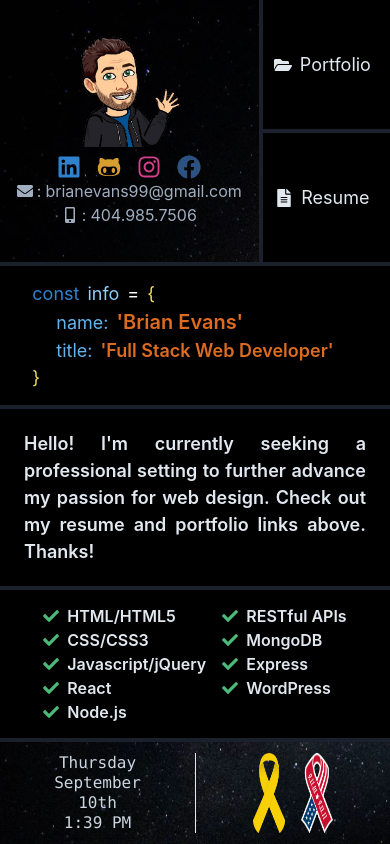
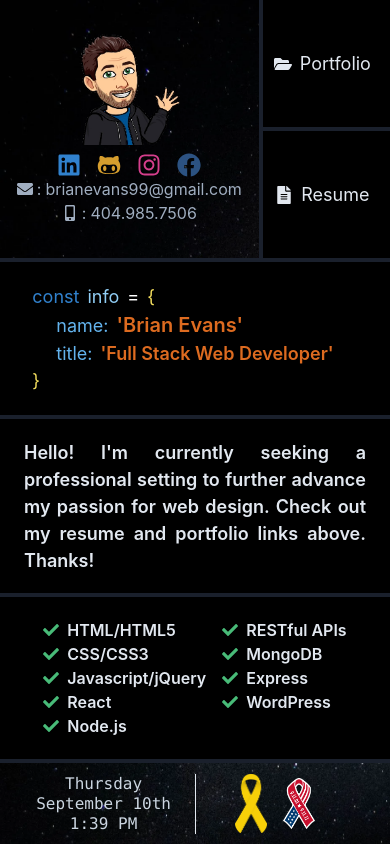
Before and after one commit to brianevans99/MyPortfolio, a React (Create React App) app in the folder client/: page / in a window 390 px wide. Built offline with nearby package versions, Linux system fonts and the light colour scheme.

Commit message:
fixed bugs with Safari

```diff
--- a/client/src/components/Date/Date.js
+++ b/client/src/components/Date/Date.js
@@ -10,7 +10,7 @@ function Date() {
   ))
   return (
     <div className='grid grid-cols-2 divide-x'>
-      <div className='flex flex-col justify-center text-gray-400 md:text-lg font-mono px-8 leading-tight'>
+      <div className='flex flex-col items-center text-gray-400 md:text-lg font-mono leading-tight pr-4'>
         <div className='text-center'>{moment().format('dddd')}</div>
         <div className='text-center'>{moment().format('MMMM Do')}</div>
         <div className='text-center'>{time}</div>
--- a/client/src/components/Ribbon/Ribbon.js
+++ b/client/src/components/Ribbon/Ribbon.js
@@ -1,5 +1,9 @@
 import React from 'react'
 
 export default function Ribbon({ image, imgAlt }) {
-  return <img className='w-8 mx-2' src={image} alt={imgAlt} />
+  return (
+    <div className='flex justify-center items-center'>
+      <img className='w-8 mx-2' src={image} alt={imgAlt} />
+    </div>
+  )
 }
--- a/client/src/pages/Home.js
+++ b/client/src/pages/Home.js
@@ -30,8 +30,8 @@ function Home() {
     </div>
   ))
   return (
-    <div className='w-screen h-screen bg-gray-900'>
-      <div className='container-fluid h-full grid grid-cols-6 md:grid-rows-10 lg:grid-rows-8 gap-1 mx-auto p-0 overflow-hidden'>
+    <div className='bg-gray-900'>
+      <div className='container-fluid h-screen grid grid-cols-6 md:grid-rows-10 lg:grid-rows-8 gap-1 mx-auto p-0 overflow-hidden'>
         <div
           style={divStyle}
           className={`${baseCSS} p-2 col-span-4 md:col-span-2 row-span-4 `}
@@ -62,13 +62,13 @@ function Home() {
         </div>
 
         <div
-          className={`${baseCSS} col-span-6 md:col-span-4 row-span-2 md:row-span-3 transition duration-200 ease-in-out hover:bg-gray-900 hover:scale-105 transform`}
+          className={`${baseCSS} col-span-6 md:col-span-4 row-span-2 md:row-span-3 transition duration-200 ease-in-out hover:bg-gray-900 hover:scale-105 transform py-2`}
         >
           <Info />
         </div>
 
         <div
-          className={`${baseCSS} col-span-6 lg:col-span-3 row-span-3 lg:row-span-3 px-6 md:px-12 xl:px-24 font-semibold text-gray-300 text-justify text-lg md:text-xl transition duration-200 ease-in-out hover:bg-gray-900 hover:scale-105 transform`}
+          className={`${baseCSS} col-span-6 lg:col-span-3 row-span-3 lg:row-span-3 px-6 md:px-12 xl:px-24 font-semibold text-gray-300 text-justify text-lg md:text-xl transition duration-200 ease-in-out hover:bg-gray-900 hover:scale-105 transform md:py-24`}
         >
           <Paragraph text={pageData.opening.text} />
         </div>
@@ -76,11 +76,12 @@ function Home() {
         <div
           className={`${baseCSS} col-span-6 lg:col-span-3 row-span-2 lg:row-span-3 text-gray-300 font-semibold transition duration-200 ease-in-out hover:bg-gray-900 hover:scale-105 transform`}
         >
-          <div className='grid grid-flow-col grid-rows-5 sm:grid-rows-3'>
+          <div className='grid grid-flow-col grid-rows-5 sm:grid-rows-3 py-2'>
             {skills}
           </div>
         </div>
         <div style={divStyle} className={`${baseCSS} col-span-6 py-1 `}>
+          {/* <Paragraph text={pageData.opening.text} /> */}
           <Date />
         </div>
       </div>
```
